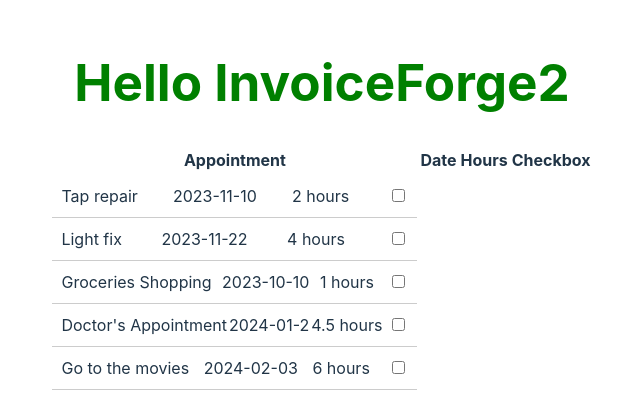
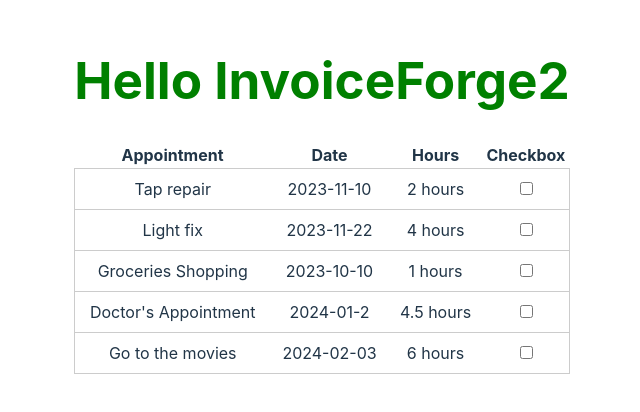
Before and after one commit to onipedeo/InvoiceForge, a React (Vite) app in the folder frontend/: page / in a window 1280 px wide. Shown: the part 194-606 px from the top of the page, without its empty margins (318-958 px from the left). Built offline with nearby package versions, Linux system fonts and the light colour scheme.

Commit message:
styled table

```diff
--- a/frontend/src/styles/SimpleAppointments.scss
+++ b/frontend/src/styles/SimpleAppointments.scss
@@ -1,16 +1,48 @@
 .appointment-list {
-  list-style-type: none;
-  padding: 0;
+  border-collapse: collapse;
+  width: 100%;
+  margin: 20px auto;
 }
 
 .appointment-list-item {
-  display: flex;
-  justify-content: space-between;
-  align-items: center;
+  border: 1px solid #ccc;
   padding: 8px;
-  border-bottom: 1px solid #ccc;
+  margin-top: 20px;
 }
 
-.appointment-list-item input {
-  margin-left: 8px;
+.appointment-list-item td {
+  padding: 8px;
 }
+
+.appointment-details {
+  display: flex;
+  justify-content: space-evenly;
+}
+
+.appointment-details span {
+  margin-right: 8px;
+}
+.appointment-list {
+  border-collapse: collapse;
+  width: 100%;
+  margin: 20px auto;
+}
+
+.appointment-list-item {
+  border: 1px solid #ccc;
+  padding: 8px;
+  margin-top: 20px;
+}
+
+.appointment-list-item td {
+  padding: 8px;
+}
+
+.appointment-details {
+  display: flex;
+  justify-content: space-evenly;
+}
+
+.appointment-details span {
+  margin-right: 8px;
+}
```
